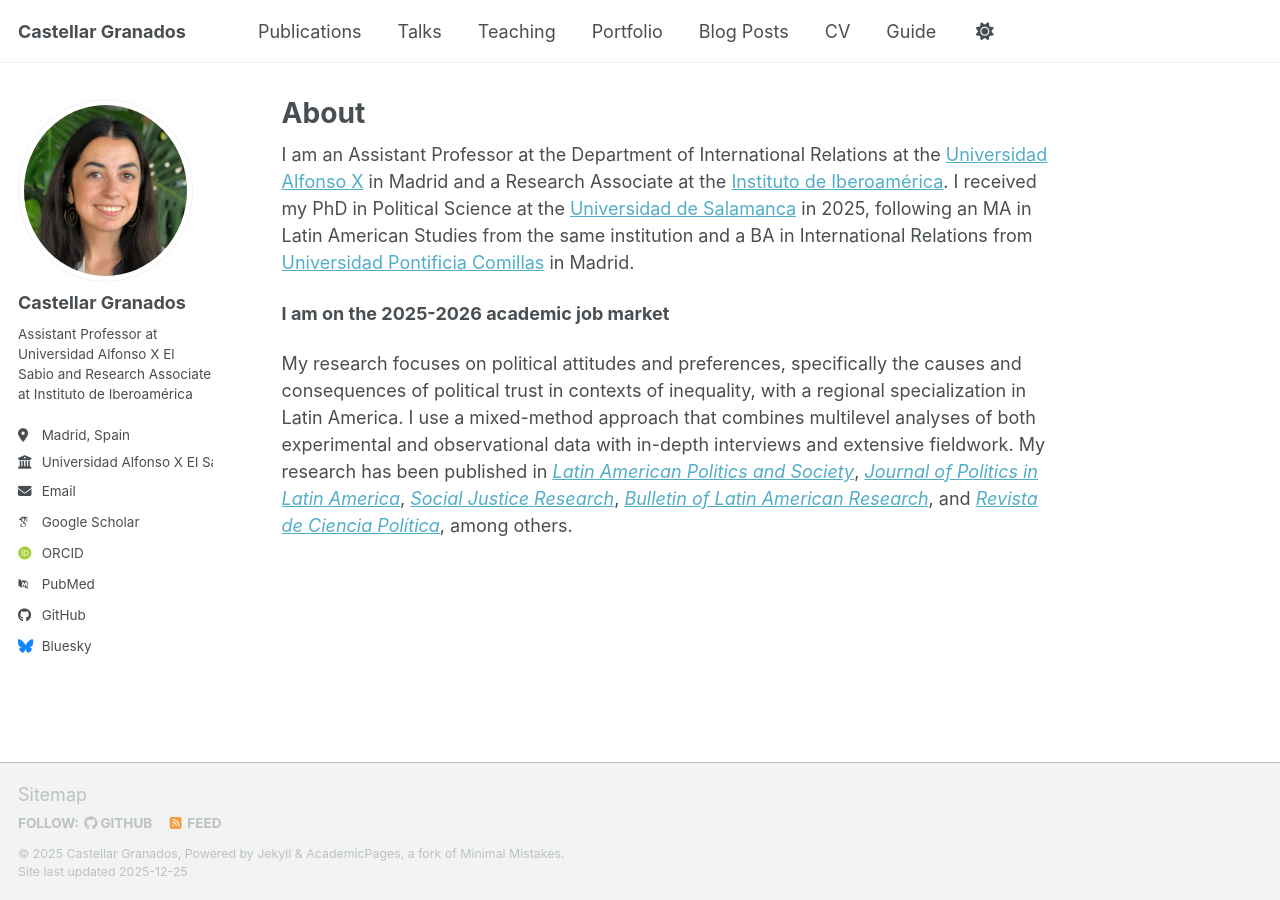
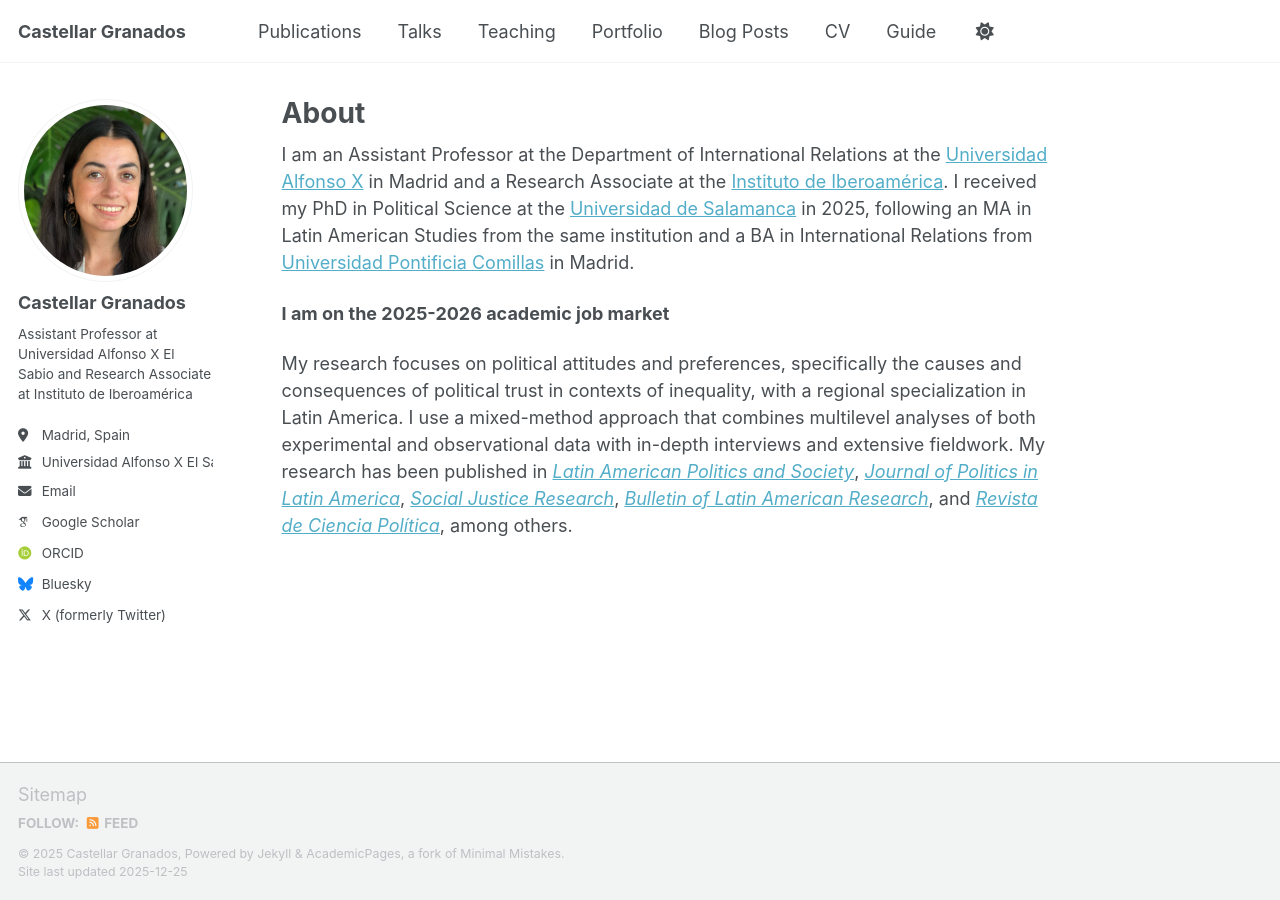
Before and after one commit to castellargranados/castellargranados.github.io, a Jekyll site: the page built from _pages/about.md, in a window 1280 px wide. Built offline with Jekyll 4.4.1, drawn with Linux system fonts in a browser that asks for light colours; some web fonts are replaced; a script bundle is joined from its source files by our own code; library files that are not in the unit come from our copies.

Commit message:
Update personal links in _config.yml

```diff
--- a/_config.yml
+++ b/_config.yml
@@ -13,7 +13,7 @@ title                    : "Castellar Granados"
 title_separator          : "-"
 name                     : &name "Castellar Granados"
 description              : &description "Your Name's academic portfolio"   # Update this with a general description of your site, this is the default if not overridden by a page
-url                      : https://academicpages.github.io # The base hostname & protocol for your site e.g. "https://[your GitHub username].github.io",
+url                      : https://castellargranados.github.io # The base hostname & protocol for your site e.g. "https://[your GitHub username].github.io",
                                                            # or if you already have some other page hosted on Github then use "https://[your GitHub username].github.io/[Your Repo Name]"
 baseurl                  : "" # the subpath of your site, e.g. "/blog"
 repository               : "academicpages/academicpages.github.io"
@@ -38,10 +38,9 @@ author:
   googlescholar    : "https://scholar.google.com/citations?user=PS_CX0AAAAAJ"
   inspire-hep      : # URL
   impactstory      : # URL
-  orcid            : "https://orcid.org/yourorcidurl"
+  orcid            : "https://orcid.org/0000-0003-1690-3645"
   semantic         : # URL
   ssrn             : # URL
-  pubmed           : "https://www.ncbi.nlm.nih.gov/pubmed/?term=john+snow"
   researchgate     : # URL
   scopus           : # URL
   zotero           : # URL
@@ -51,13 +50,13 @@ author:
   bitbucket        : # Username - Update with your username on the site
   codepen          : # Username
   dribbble         : # Username
-  github           : "academicpages"
+  github           : # "academicpages"
   kaggle           : # Username
   stackoverflow    : # User number or user number and name (i.e., use "1" or "1/jeff-atwood")
 
   # Social media
   artstation       : # Username
-  bluesky          : "bsky.app" # Replace this with you Bluesky username
+  bluesky          : "https://bsky.app/profile/castegranados.bsky.social" # Replace this with you Bluesky username
   facebook         : # Username
   flickr           : # Username
   foursquare       : # Username
@@ -74,7 +73,7 @@ author:
   steam            : # Username
   telegram         : # URL
   tumblr           : # Username
-  twitter          : # Username for X / Twitter
+  twitter          : "https://x.com/castegranados"
   vine             : # Username
   weibo            : # Username
   wikipedia        : # Username
```
